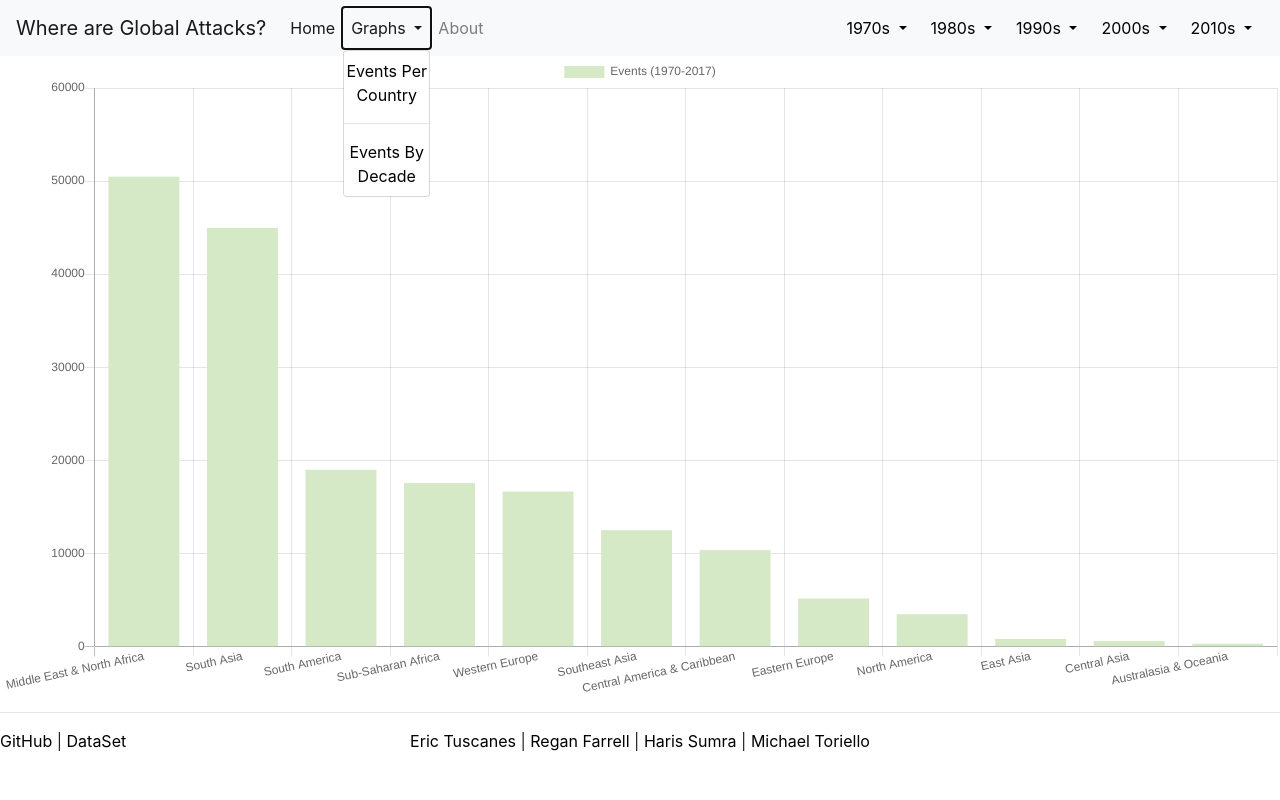
After one commit to mtoriello0725/Global-Terrorism-Analysis, a Flask app: page /eventspercountry in a window 1280 px wide, after a click on "Graphs". The commit adds this page. Run offline with Flask 2, Linux system fonts and the light colour scheme; some libraries are stand-ins or nearby versions.

Commit message:
Added Charts pages, and environment variables

```diff
--- a/app.py
+++ b/app.py
@@ -1,6 +1,6 @@
 import os
 import json
-from config import *
+# from config import *
 
 # Import Flask & pymongo
 from flask import Flask, jsonify, render_template, redirect, request
@@ -10,7 +10,8 @@ import pymongo
 app = Flask(__name__)
 
 # Configue connection to MongoDB.
-conn = f"mongodb://{dbuser}:{dbpassword}@ds135724.mlab.com:35724/global_terror"
+# conn = f"mongodb://{dbuser}:{dbpassword}@ds135724.mlab.com:35724/global_terror"
+conn = os.getenv("MLAB_URI")
 mongoClient = pymongo.MongoClient(conn)
 db = mongoClient.global_terror
 col = db["terror_collection"]
@@ -29,11 +30,15 @@ def geoMapping(year):
 	""" Return the same geomapping above, but with any year as the input """
 	return render_template("index.html")
 
+@app.route("/eventspercountry")
+def barchartDisplay():
+	""" Return barchart """
+	return render_template("eventspercountry.html")
 
-@app.route("/graphs")
-def chartDisplay():
-	""" Return chartsDisplay page """
-	return render_template("graphs.html")
+@app.route("/eventsbydecade")
+def polarChartDisplay():
+	""" Return polarchart """
+	return render_template("eventsbydecade.html")
 
 @app.route("/about")
 def about():
--- /dev/null
+++ b/templates/eventspercountry.html
@@ -0,0 +1,163 @@
+<!DOCTYPE html>
+<html lang="en">
+  <head>
+    <meta charset="utf-8">
+    <meta name="viewport" content="width=device-width, initial-scale=1, shrink-to-fit=no">
+    <title>Terror Events by Region</title>
+    <!--   load static files -->
+    <link rel="stylesheet" href="https://stackpath.bootstrapcdn.com/bootstrap/4.1.3/css/bootstrap.min.css" integrity="sha384-MCw98/SFnGE8fJT3GXwEOngsV7Zt27NXFoaoApmYm81iuXoPkFOJwJ8ERdknLPMO" crossorigin="anonymous">
+    <script src="https://ajax.googleapis.com/ajax/libs/jquery/3.3.1/jquery.min.js"></script>
+    <script src="https://code.jquery.com/jquery-3.3.1.slim.min.js" integrity="sha384-q8i/X+965DzO0rT7abK41JStQIAqVgRVzpbzo5smXKp4YfRvH+8abtTE1Pi6jizo" crossorigin="anonymous"></script>
+    <script src="https://cdnjs.cloudflare.com/ajax/libs/popper.js/1.14.3/umd/popper.min.js" integrity="sha384-ZMP7rVo3mIykV+2+9J3UJ46jBk0WLaUAdn689aCwoqbBJiSnjAK/l8WvCWPIPm49" crossorigin="anonymous"></script>
+    <script src="https://stackpath.bootstrapcdn.com/bootstrap/4.1.3/js/bootstrap.min.js" integrity="sha384-ChfqqxuZUCnJSK3+MXmPNIyE6ZbWh2IMqE241rYiqJxyMiZ6OW/JmZQ5stwEULTy" crossorigin="anonymous"></script>
+    <link rel="stylesheet" href="{{ url_for('static', filename='css/style.css') }}">
+  </head>
+  <body>
+
+    <nav class="navbar navbar-expand-lg navbar-light bg-light">
+        <a class="navbar-brand" href="/">Where are Global Attacks?</a>
+        <button class="navbar-toggler" type="button" data-toggle="collapse" data-target="#navbarSupportedContent" aria-controls="navbarSupportedContent" aria-expanded="false" aria-label="Toggle navigation">
+            <span class="navbar-toggler-icon"></span>
+        </button>
+
+        <div class="collapse navbar-collapse" id="navbarSupportedContent">
+            <ul class="navbar-nav mr-auto">
+                <li class="nav-item active">
+                    <a class="nav-link" href="/">Home<span class="sr-only">(current)</span></a>
+                </li>
+                <li class="nav-item dropdown"><a class="nav-link dropdown-toggle" data-toggle="dropdown" href="#">Graphs<span class="caret"></span> </a>
+                    <ul class="dropdown-menu">
+                        <li class="center-item"><a href="/eventspercountry">Events Per Country</a></li>
+                        <hr>
+                        <li class="center-item"><a href="/eventsbydecade">Events By Decade</a></li>
+                    </ul>
+                </li>
+                <li class="nav-item">
+                    <a class="nav-link" href="/about">About</a>
+                </li>
+            </ul>
+            <ul class="nav navbar-nav navbar-right">
+                <li class="dropdown dropdown-decade"><a class="dropdown-toggle" data-toggle="dropdown" href="#">1970s<span class="caret"></span> </a>
+                    <ul class="dropdown-menu">
+                        <li class="center-item"><a href="/geography/1970">1970</a></li>
+                        <li class="center-item"><a href="/geography/1971">1971</a></li>
+                        <li class="center-item"><a href="/geography/1972">1972</a></li>
+                        <li class="center-item"><a href="/geography/1973">1973</a></li>
+                        <li class="center-item"><a href="/geography/1974">1974</a></li>
+                        <li class="center-item"><a href="/geography/1975">1975</a></li>
+                        <li class="center-item"><a href="/geography/1976">1976</a></li>
+                        <li class="center-item"><a href="/geography/1977">1977</a></li>
+                        <li class="center-item"><a href="/geography/1978">1978</a></li>
+                        <li class="center-item"><a href="/geography/1979">1979</a></li>
+                    </ul>
+                </li>
+                <li class="dropdown"><a class="dropdown-toggle" data-toggle="dropdown" href="#">1980s<span class="caret"></span> </a>
+                    <ul class="dropdown-menu">
+                        <li class="center-item"><a href="/geography/1980">1980</a></li>
+                        <li class="center-item"><a href="/geography/1981">1981</a></li>
+                        <li class="center-item"><a href="/geography/1982">1982</a></li>
+                        <li class="center-item"><a href="/geography/1983">1983</a></li>
+                        <li class="center-item"><a href="/geography/1984">1984</a></li>
+                        <li class="center-item"><a href="/geography/1985">1985</a></li>
+                        <li class="center-item"><a href="/geography/1986">1986</a></li>
+                        <li class="center-item"><a href="/geography/1987">1987</a></li>
+                        <li class="center-item"><a href="/geography/1988">1988</a></li>
+                        <li class="center-item"><a href="/geography/1989">1989</a></li>
+                    </ul>
+                </li>
+                <li class="dropdown"><a class="dropdown-toggle" data-toggle="dropdown" href="#">1990s<span class="caret"></span> </a>
+                    <ul class="dropdown-menu">
+                        <li class="center-item"><a href="/geography/1990">1990</a></li>
+                        <li class="center-item"><a href="/geography/1991">1991</a></li>
+                        <li class="center-item"><a href="/geography/1992">1992</a></li>
+                        <li class="center-item"><a href="/geography/1993">1993</a></li>
+                        <li class="center-item"><a href="/geography/1994">1994</a></li>
+                        <li class="center-item"><a href="/geography/1995">1995</a></li>
+                        <li class="center-item"><a href="/geography/1996">1996</a></li>
+                        <li class="center-item"><a href="/geography/1997">1997</a></li>
+                        <li class="center-item"><a href="/geography/1998">1998</a></li>
+                        <li class="center-item"><a href="/geography/1999">1999</a></li>
+                    </ul>
+                </li>
+                <li class="dropdown"><a class="dropdown-toggle" data-toggle="dropdown" href="#">2000s<span class="caret"></span> </a>
+                    <ul class="dropdown-menu">
+                        <li class="center-item"><a href="/geography/2000">2000</a></li>
+                        <li class="center-item"><a href="/geography/2001">2001</a></li>
+                        <li class="center-item"><a href="/geography/2002">2002</a></li>
+                        <li class="center-item"><a href="/geography/2003">2003</a></li>
+                        <li class="center-item"><a href="/geography/2004">2004</a></li>
+                        <li class="center-item"><a href="/geography/2005">2005</a></li>
+                        <li class="center-item"><a href="/geography/2006">2006</a></li>
+                        <li class="center-item"><a href="/geography/2007">2007</a></li>
+                        <li class="center-item"><a href="/geography/2008">2008</a></li>
+                        <li class="center-item"><a href="/geography/2009">2009</a></li>
+                    </ul>
+                </li>
+                <li class="dropdown"><a class="dropdown-toggle" data-toggle="dropdown" href="#">2010s<span class="caret"></span> </a>
+                    <ul class="dropdown-menu">
+                        <li class="center-item"><a href="/geography/2010">2010</a></li>
+                        <li class="center-item"><a href="/geography/2011">2011</a></li>
+                        <li class="center-item"><a href="/geography/2012">2012</a></li>
+                        <li class="center-item"><a href="/geography/2013">2013</a></li>
+                        <li class="center-item"><a href="/geography/2014">2014</a></li>
+                        <li class="center-item"><a href="/geography/2015">2015</a></li>
+                        <li class="center-item"><a href="/geography/2016">2016</a></li>
+                        <li class="center-item"><a href="/geography/2017">2017</a></li>
+                    </ul>
+                </li>
+            </ul>
+        </div>
+    </nav>
+
+
+    <div style="width: 400px;"></div>
+    <canvas id="BarChart"></canvas>
+
+    <hr>
+
+    <footer>
+        <div class="row">
+
+            <div class=col-md-3>
+                <p>
+                    <a href="https://github.com/Doc1Ft/Global-Terrorism-Analysis" target="https://github.com/Doc1Ft/Global-Terrorism-Analysis">GitHub</a> |
+                    <a href="https://www.kaggle.com/START-UMD/gtd" target="https://www.kaggle.com/START-UMD/gtd">DataSet</a>
+                </p>
+            </div>
+            <div class="col-md-6">
+                <p class="project-names">
+                    <a href="https://github.com/erictuscanes" target="https://github.com/erictuscanes">Eric Tuscanes</a> |
+                    <a href="https://github.com/Doc1Ft" target="https://github.com/Doc1Ft">Regan Farrell</a> |
+                    <a href="https://github.com/harisx91" target="https://github.com/harisx91">Haris Sumra</a> |
+                    <a href="https://github.com/mtoriello0725" target="https://github.com/mtoriello0725">Michael Toriello</a>
+                </p>
+            </div>
+        </div>
+    </footer>
+
+    <script src="https://cdnjs.cloudflare.com/ajax/libs/Chart.js/2.3.0/Chart.min.js"></script>
+    <script>
+        var ctx = document.getElementById('BarChart');
+var myChart = new Chart(ctx, {
+    type: 'bar',
+    data: {
+        labels: ['Middle East & North Africa','South Asia','South America','Sub-Saharan Africa','Western Europe',
+    'Southeast Asia','Central America & Caribbean','Eastern Europe','North America','East Asia','Central Asia','Australasia & Oceania'],
+        datasets: [
+            {
+                label: 'Events (1970-2017)',
+                data: [50472,44971,18978,17550,16636,12485,10344,5144,3456,802,563,282],
+                backgroundColor: '#D6E9C6' // green
+            }
+        ]
+    },
+    options: {
+        scales: {
+            xAxes: [{ stacked: true }],
+            yAxes: [{ stacked: true }]
+        }
+    }
+  });
+    </script>
+  </body>
+</html>
```
Also changed, not shown: templates/eventsbydecade.html (added, +162 -0 lines), templates/graphs.html (deleted, +0 -28 lines), templates/index.html (+12 -8 lines).
